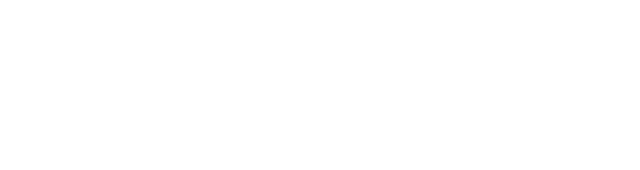
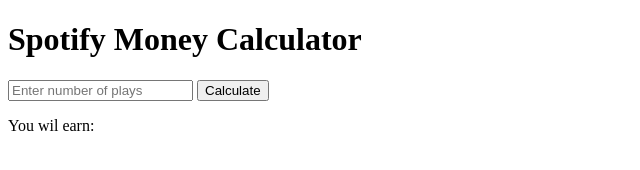
Before and after one commit to Fransi-Kurti/Spotify-Money-Calculator, a plain HTML site: page index.html in a window 1280 px wide. Shown: the whole page, without its empty margins (0-640 px from the left). Drawn offline with Linux system fonts and the light colour scheme.

Commit message:
finished with html part

```diff
--- a/index.html
+++ b/index.html
@@ -7,6 +7,14 @@
     <title>Spotify Money Calculator</title>
 </head>
 <body>
+    <div class="main-container">
+        <h1>Spotify Money Calculator</h1>
+        <div class="input-container">
+            <input type="number" class="input" id="input" placeholder="Enter number of plays">
+            <button class="btn" id="btn">Calculate</button>
+            <p>You wil earn: <span id="profit"></span></p>
+        </div>
+    </div>
 
 </body>
 </html>
```
